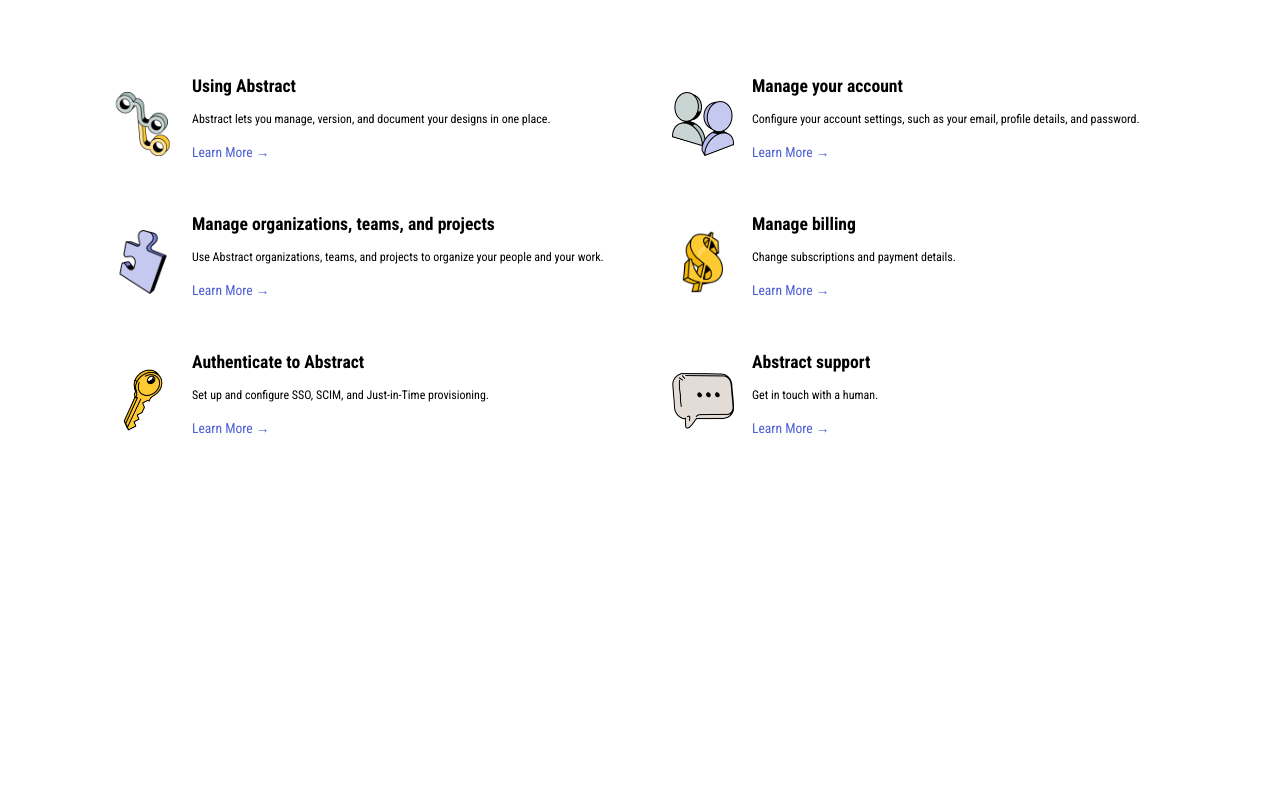
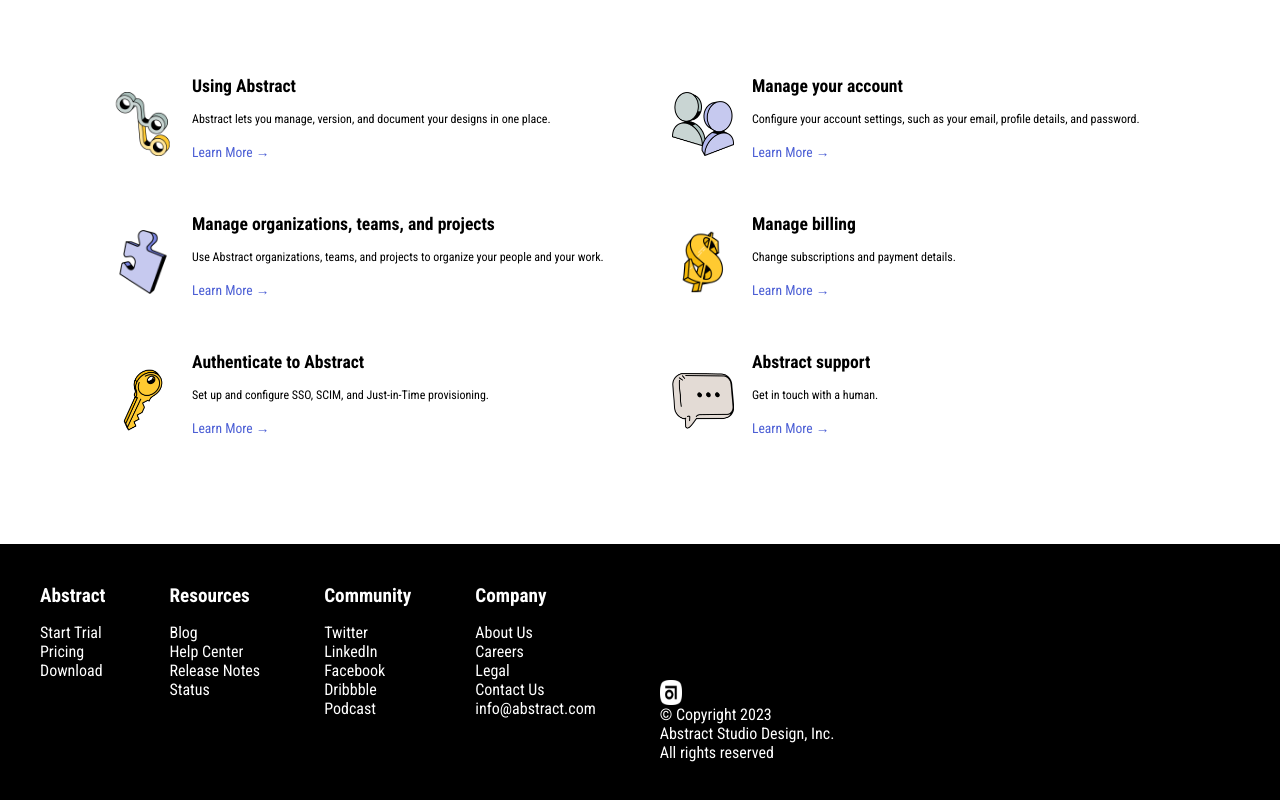
Before and after one commit to negarraeisi/Abstract_Practice, a plain HTML site: page index.html in a window 1280 px wide. Shown: the part 339-1139 px from the top of the page. Before the commit the page ends 883 px from the top, so only its background shows below. Drawn offline with Linux system fonts and the light colour scheme.

Commit message:
added footer

```diff
--- a/index.css
+++ b/index.css
@@ -197,3 +197,41 @@ form:focus-within {
     padding-bottom: 1rem;
     font-weight: bold;
 }
+
+footer{
+    height: 16rem;
+    background-color: #000;
+    color: #fff;
+    padding: 2.5rem;
+}
+
+#footerSection{
+    display: flex;
+    flex-wrap: wrap;
+    gap: 4rem;
+    margin: auto auto;
+
+}
+
+.footerColumn{
+    display: flex;
+    flex-direction: column;
+}
+
+footer h4{
+    font-size: 1.2rem;
+    font-weight: bold;
+    margin-bottom: 1rem;
+}
+
+footer a{
+    font-size: 1rem;
+}
+
+footer a:hover{
+    text-decoration: underline;
+}
+
+#copyRight{
+    margin-top: 6rem;
+}
--- a/index.html
+++ b/index.html
@@ -98,7 +98,43 @@
         </section>
     </main>
     <footer>
-
+        <div id="footerSection">
+            <div class="footerColumn">
+                <h4>Abstract</h4>
+                <a href="#">Start Trial</a>
+                <a href="#">Pricing</a>
+                <a href="#">Download</a>
+            </div>
+            <div class="footerColumn">
+                <h4>Resources</h4>
+                <a href="#">Blog</a>
+                <a href="#">Help Center</a>
+                <a href="#">Release Notes</a>
+                <a href="#">Status</a>
+            </div>
+            <div class="footerColumn">
+                <h4>Community</h4>
+                <a href="#">Twitter</a>
+                <a href="#">LinkedIn</a>
+                <a href="#">Facebook</a>
+                <a href="#">Dribbble</a>
+                <a href="#">Podcast</a>
+            </div>
+            <div class="footerColumn">
+                <h4>Company</h4>
+                <a href="#">About Us</a>
+                <a href="#">Careers</a>
+                <a href="#">Legal</a>
+                <a href="#">Contact Us</a>
+                <a href="#">info@abstract.com</a>
+            </div>
+            <div class="footerColumn" id="copyRight">
+                <img src="media/abstract_logo_icon_145529.png" height="25px" width="25px">
+                <p>© Copyright 2023</p>
+                <p>Abstract Studio Design, Inc.</p>
+                <p>All rights reserved</p>
+            </div>
+        </div>
     </footer>
 </body>
 </html>
```
